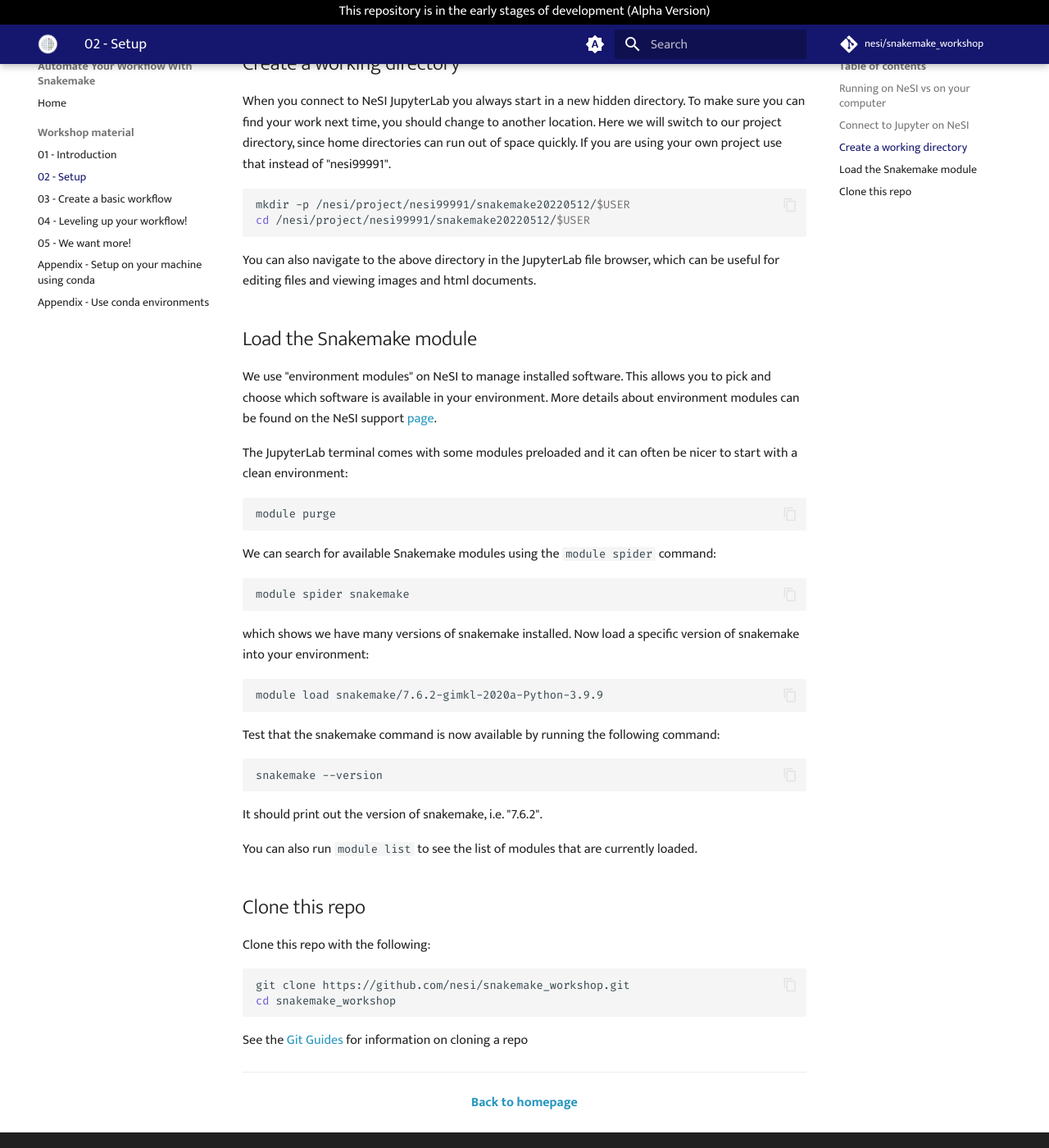
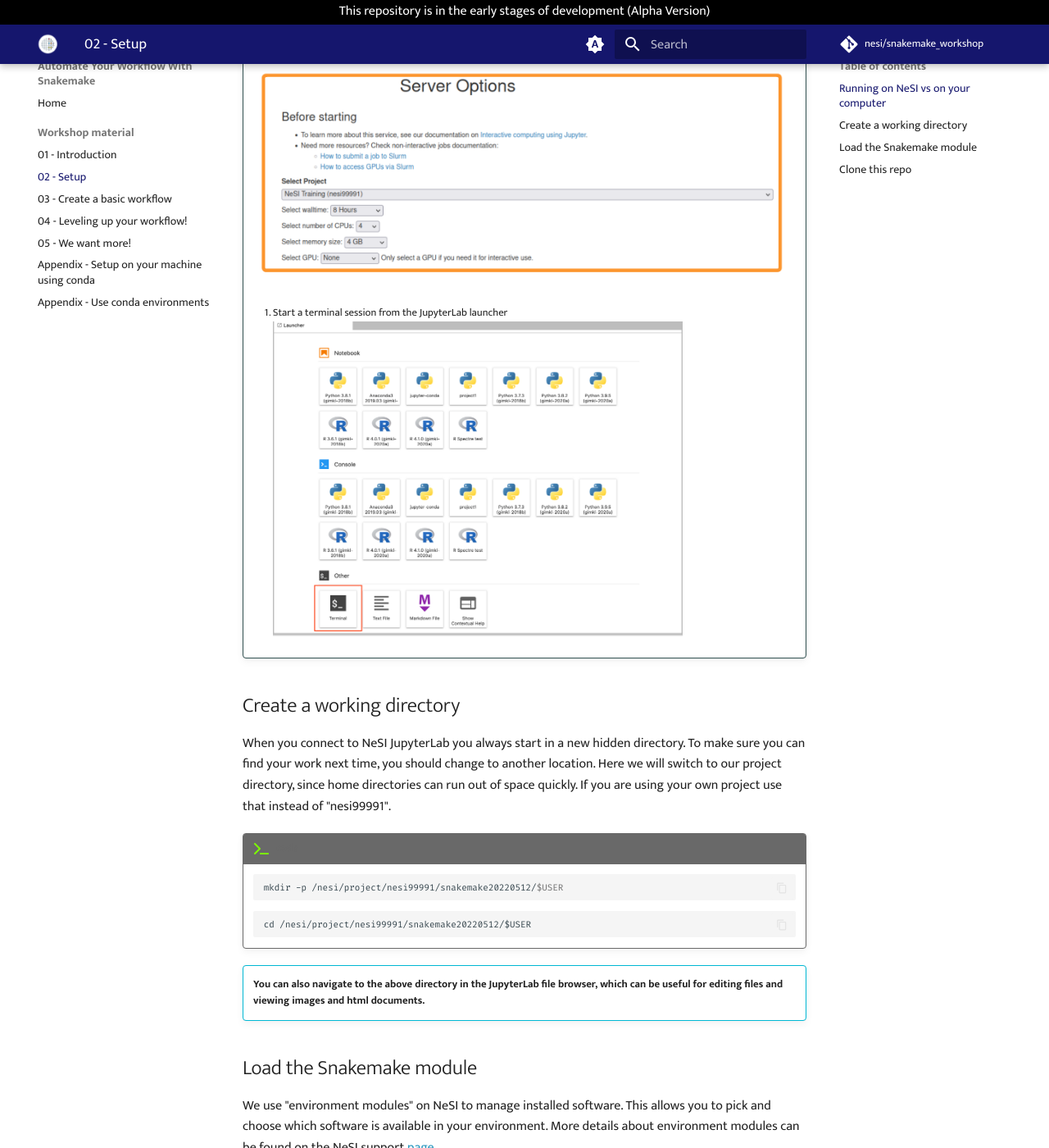
Before and after one commit to nesi/snakemake_workshop, an MkDocs documentation site: the page built from docs/workshop_material/02_setup.md, in a window 1280 px wide and 1400 px high, scrolled down 904 px. Shown: the whole window at 82% size. Built offline with MkDocs 1.6.1 and Material for MkDocs 9.7.7, drawn with Linux system fonts in a browser that asks for light colours; comment, search, counter and statistics services are not loaded.

````diff
--- a/docs/workshop_material/02_setup.md
+++ b/docs/workshop_material/02_setup.md
@@ -11,27 +11,32 @@ One of the differences between running on NeSI or your own machine is that on Ne
 
 We have provided a guide for setting up your own machine using conda [here](99_appendix_setup_on_your_machine.md) (note we will not be able to provide assistance if you decide to take this approach during the workshop).
 
-## Connect to Jupyter on NeSI
+!!! jupyter "Connect to Jupyter on NeSI"
 
-1. Connect to [https://jupyter.nesi.org.nz](https://jupyter.nesi.org.nz)
-2. <p>Enter NeSI username, HPC password and 6 digit second factor token (as set on <a href="https://my.nesi.org.nz/account/hpc-account">MyNeSI</a>)<br><img src="nesi_images/jupyter_login_labels_updated.png" alt="drawing" width="720"/></p>
-3. <p>Choose server options as below
-><br>make sure to choose the correct project code `nesi99991`, number of CPUs **4**, memory **4GB** prior to pressing <img src="nesi_images/start_button.png" alt="drawing" width="60"/> button.
+    1. Connect to [https://jupyter.nesi.org.nz](https://jupyter.nesi.org.nz)
+    2. <p>Enter NeSI username, HPC password and 6 digit second factor token (as set on <a href="https://my.nesi.org.nz/account/hpc-account">MyNeSI</a>)<br>![image](./nesi_images/jupyter_login_labels_updated.png)</p>
+    3. <p>Choose server options as below
+    <br>make sure to choose the correct project code `nesi99991`, number of CPUs **4**, memory **4GB** prior to pressing ![image](./nesi_images/start_button.png){width="60"} button.
 
-<br><img src="nesi_images/jupyter_server2022.png" alt="drawing" width="700"/>
+    <br>![image](./nesi_images/jupyter_server2022.png){width="700"}
 
-4. <p>Start a terminal session from the JupyterLab launcher<br><img src="nesi_images/jupyterLauncher.png" alt="terminal" width="500"/></p>
+    4. <p>Start a terminal session from the JupyterLab launcher<br>![image](./nesi_images/jupyterLauncher.png){width="500"}
 
 ## Create a working directory
 
 When you connect to NeSI JupyterLab you always start in a new hidden directory. To make sure you can find your work next time, you should change to another location. Here we will switch to our project directory, since home directories can run out of space quickly. If you are using your own project use that instead of "nesi99991".
 
-```bash
-mkdir -p /nesi/project/nesi99991/snakemake20220512/$USER
-cd /nesi/project/nesi99991/snakemake20220512/$USER
-```
+!!! terminal "code"
 
-You can also navigate to the above directory in the JupyterLab file browser, which can be useful for editing files and viewing images and html documents.
+    ```bash
+    mkdir -p /nesi/project/nesi99991/snakemake20220512/$USER
+    ```
+    ```
+    cd /nesi/project/nesi99991/snakemake20220512/$USER
+    ```
+!!! info ""
+
+    **You can also navigate to the above directory in the JupyterLab file browser, which can be useful for editing files and viewing images and html documents.**
 
 ## Load the Snakemake module
 
````
